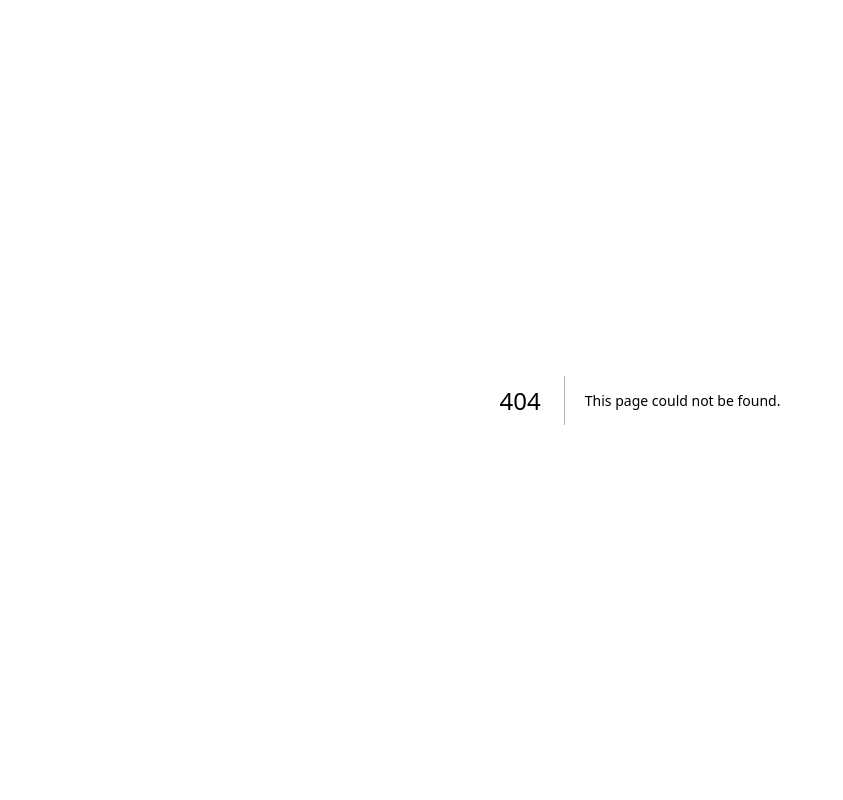
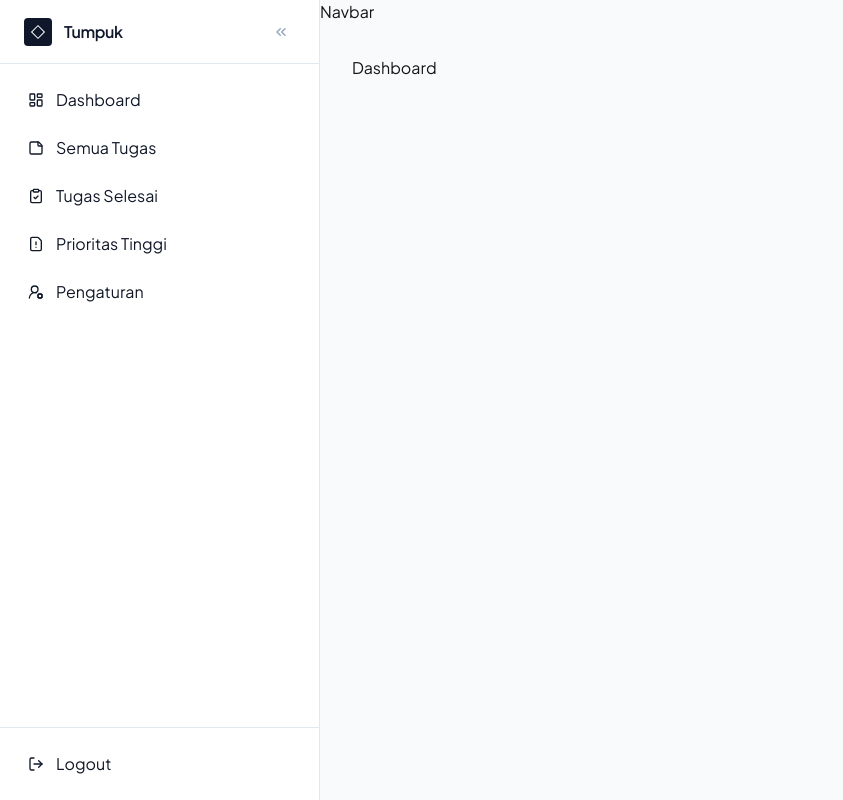
Before and after one commit to DenDev377/Tumpuk, a Next.js app: page /dashboard in a window 1280 px wide. Before the commit this address had no page. Shown: the whole page, without its empty margins (0-843 px from the left). Built offline with nearby package versions, Linux system fonts and the light colour scheme.

Commit message:
feat(dashboard): menambahkan struktur direktori awal dashboard
Menginisialisasi modul dashboard dengan membuat struktur direktori yang diperlukan untuk rute aplikasi dan komponen khusus dashboard.

```diff
--- /dev/null
+++ b/app/dashboard/layout.tsx
@@ -0,0 +1,18 @@
+import NavbarDashboard from "@/components/dashboard/NavbarDashboard";
+import SidebarDashboard from "@/components/dashboard/SidebarDashboard";
+
+export default function DashboardLayout({
+  children,
+}: {
+  children: React.ReactNode;
+}) {
+  return (
+    <div className="flex min-h-screen bg-[#F8FAFC]">
+      <SidebarDashboard />
+      <div className="flex flex-col flex-1 min-w-0">
+        <NavbarDashboard />
+        <main className="flex-1 p-8 overflow-y-auto">{children}</main>
+      </div>
+    </div>
+  );
+}
--- /dev/null
+++ b/app/dashboard/page.tsx
@@ -0,0 +1,5 @@
+"use client";
+
+export default function Dashboard() {
+  return <div>Dashboard</div>;
+}
--- /dev/null
+++ b/components/dashboard/NavbarDashboard.tsx
@@ -0,0 +1,5 @@
+"use client";
+
+export default function NavbarDashboard() {
+  return <div>Navbar</div>;
+}
--- /dev/null
+++ b/components/dashboard/SidebarDashboard.tsx
@@ -0,0 +1,90 @@
+"use client";
+
+import {
+  ChevronsLeft,
+  LayoutDashboard,
+  StickyNote,
+  ClipboardCheck,
+  FileExclamationPoint,
+  UserRoundCog,
+  LogOut,
+} from "lucide-react";
+
+export default function SidebarDashboard() {
+  const menuItems = [
+    {
+      name: "Dashboard",
+      href: "/dashboard",
+      icon: <LayoutDashboard className="w-4 h-4" />,
+    },
+    {
+      name: "Semua Tugas",
+      href: "/dashboard/all-tasks",
+      icon: <StickyNote className="w-4 h-4" />,
+    },
+    {
+      name: "Tugas Selesai",
+      href: "/dashboard/completed-tasks",
+      icon: <ClipboardCheck className="w-4 h-4" />,
+    },
+    {
+      name: "Prioritas Tinggi",
+      href: "/dashboard/highest-priority",
+      icon: <FileExclamationPoint className="w-4 h-4" />,
+    },
+    {
+      name: "Pengaturan",
+      href: "/dashboard/settings",
+      icon: <UserRoundCog className="w-4 h-4" />,
+    },
+  ];
+  return (
+    <aside className="w-80 bg-white border-slate-200 border-r flex flex-col min-h-screen shrink-0">
+      <div className="flex flex-col h-full">
+        {/* SIDEBAR HEADER */}
+        <div className="h-16 flex items-center justify-between px-6 border-b border-slate-200 shrink-0">
+          <div className="flex items-center gap-3 select-none">
+            {/* Crisp, geometric logo mark */}
+            <div className="w-7 h-7 bg-slate-900 rounded-sm flex items-center justify-center shrink-0">
+              <div
+                className="w-2.5 h-2.5 border-[1.5px] border-white"
+                style={{ transform: "rotate(45deg)" }}
+              />
+            </div>
+            <span className="text-base font-semibold tracking-tight text-slate-900">
+              Tumpuk
+            </span>
+          </div>
+
+          <button className="text-slate-400 hover:text-slate-900 transition-colors p-1.5 rounded-sm hover:bg-slate-100">
+            <ChevronsLeft className="w-4 h-4" />
+          </button>
+        </div>
+
+        {/* SIDEBAR MENU (Workspace for User) */}
+        <div className="flex-1 overflow-y-auto p-4">
+          {/* Silakan Anda tambahkan menu sidebar di sini */}
+          <ul className="space-y-2">
+            {menuItems.map((item, index) => (
+              <li key={index}>
+                <a
+                  href={item.href}
+                  className="flex text-gray-900 items-center gap-3 px-3 py-2 rounded-md hover:bg-slate-100"
+                >
+                  {item.icon}
+                  {item.name}
+                </a>
+              </li>
+            ))}
+          </ul>
+        </div>
+        <div className="p-4 border-t border-slate-200 shrink-0">
+          <button className="flex items-center gap-3 px-3 py-2 w-full rounded-md text-gray-900 hover:bg-slate-100 transition-colors">
+            <LogOut className="w-4 h-4" />
+            Logout
+          </button>
+        </div>
+      </div>
+    </aside>
+  );
+}
```
